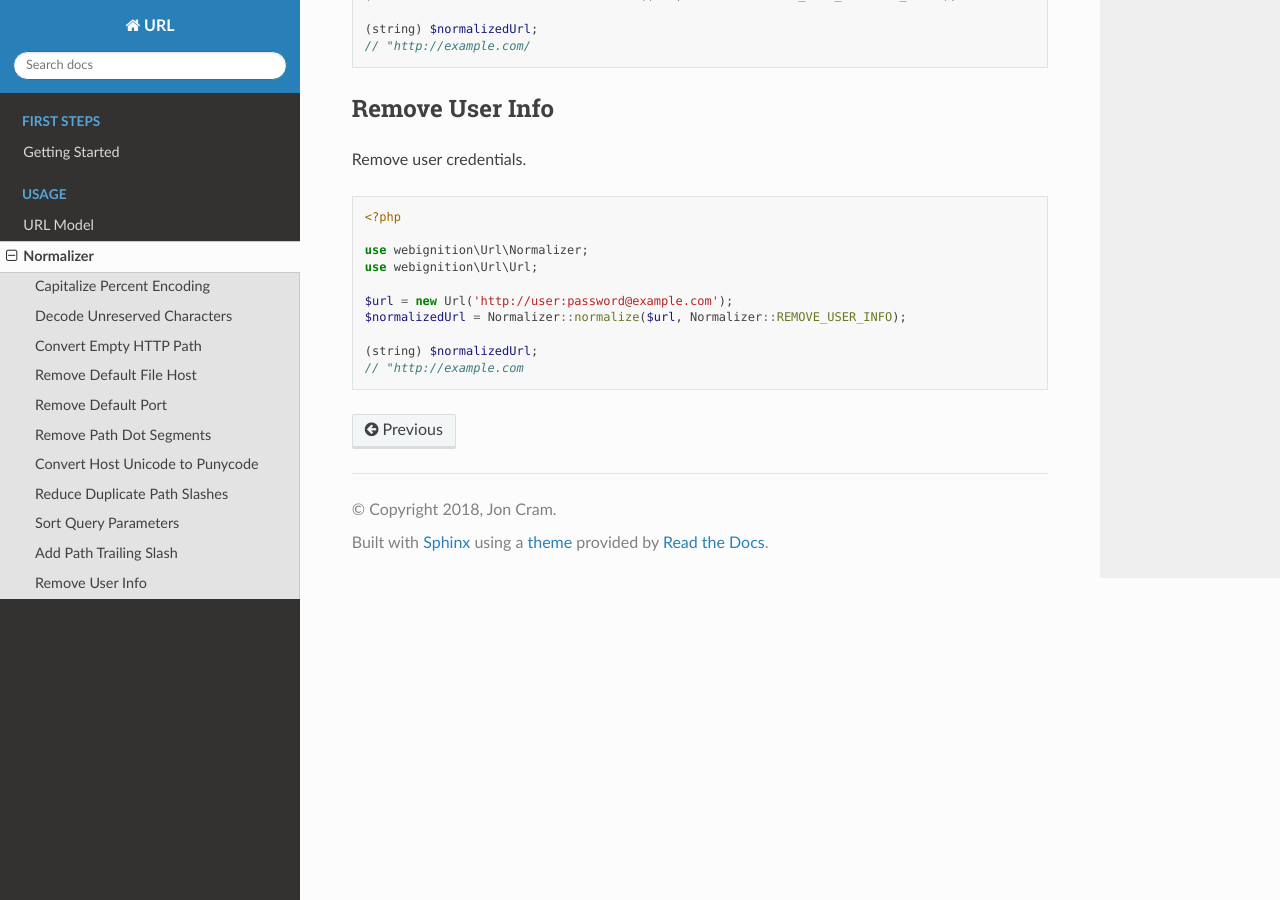
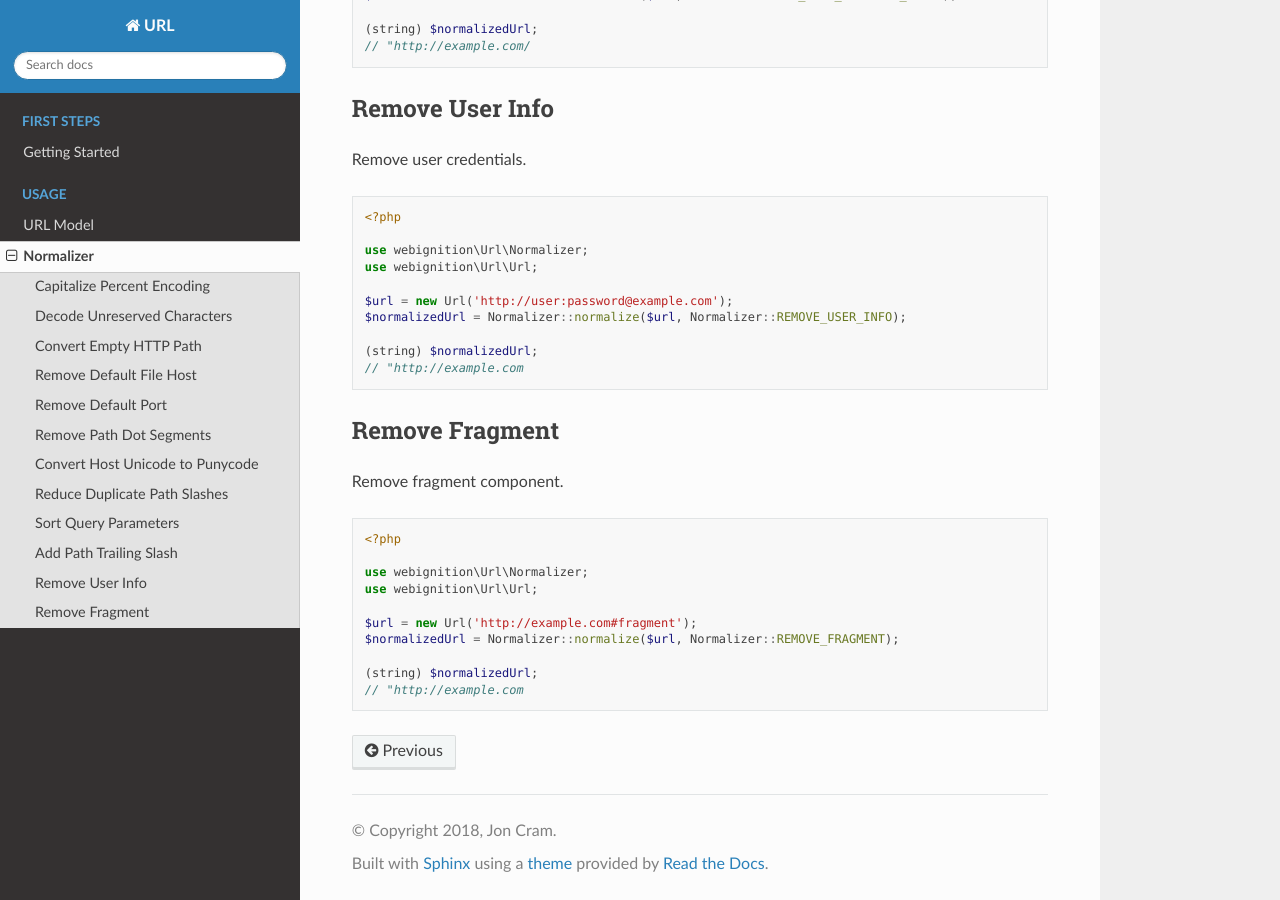
Before and after one commit to webignition/url, a Sphinx documentation site: the page built from docs/normalizer.rst, in a window 1280 px wide and 900 px high, scrolled down 4026 px. Built offline with Sphinx 7.4.7 and the Read the Docs theme 2.0.0, drawn with Linux system fonts in a browser that asks for light colours.

Commit message:
Document remove fragment

```diff
--- a/docs/includes/normalizer/normalizations-list.rst
+++ b/docs/includes/normalizer/normalizations-list.rst
@@ -9,7 +9,7 @@
 - :ref:`sort query parameters <normalizations-sort-query-parameters>`
 - :ref:`add path trailing slash <normalizations-add-path-trailing-slash>`-
 - :ref:`remove user info <normalizations-remove-user-info>`
-- remove fragment
+- :ref:`remove fragment <normalizations-remove-fragment>`
 - remove www sub-domain
 - apply a default scheme if none is set
 - remove filenames from path by pattern
--- a/docs/normalizer.rst
+++ b/docs/normalizer.rst
@@ -248,3 +248,24 @@
 
     (string) $normalizedUrl;
     // "http://example.com
+
+.. _normalizations-remove-fragment:
+
+---------------
+Remove Fragment
+---------------
+
+Remove fragment component.
+
+.. code-block:: php
+
+    <?php
+
+    use webignition\Url\Normalizer;
+    use webignition\Url\Url;
+
+    $url = new Url('http://example.com#fragment');
+    $normalizedUrl = Normalizer::normalize($url, Normalizer::REMOVE_FRAGMENT);
+
+    (string) $normalizedUrl;
+    // "http://example.com
```
